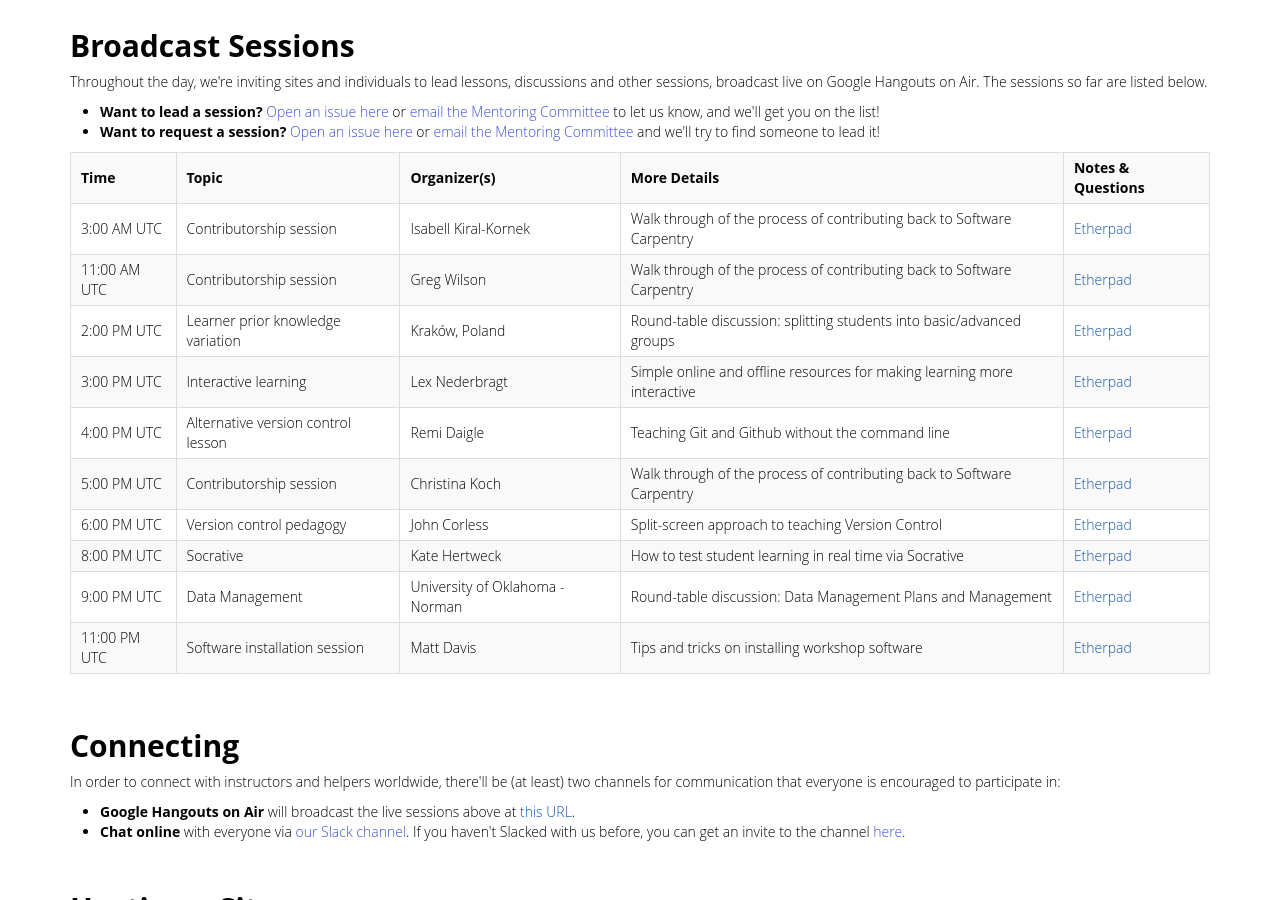
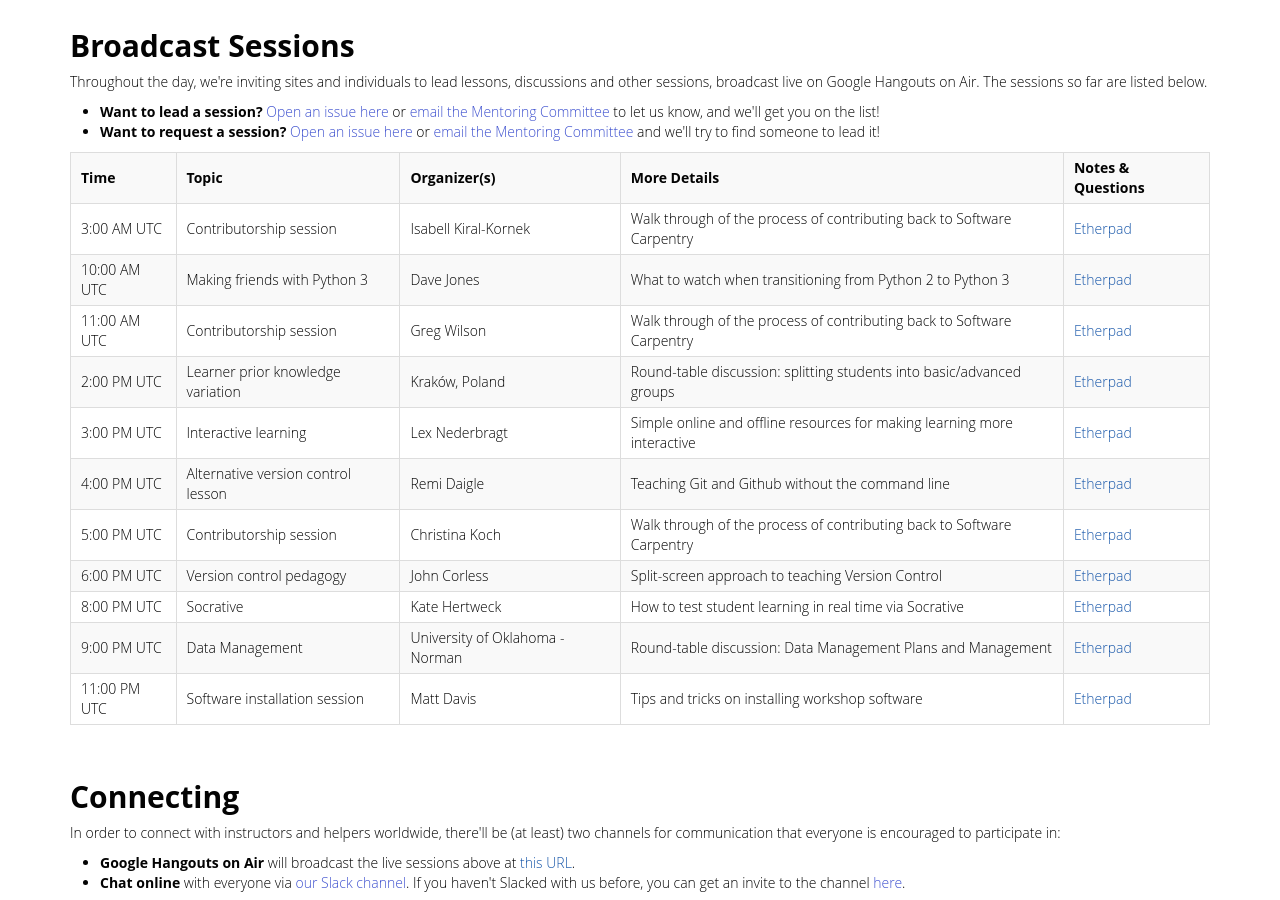
Before and after one commit to swcarpentry/instructor-retreat-2015, a Jekyll site: the page built from index.html, in a window 1280 px wide and 900 px high, scrolled down 411 px. Built offline with Jekyll 4.4.1, drawn with Linux system fonts in a browser that asks for light colours; a script that is not in the unit is left out.

Commit message:
Added Dave Jones Python 3 session to the global broadcast session

```diff
--- a/_includes/schedule.html
+++ b/_includes/schedule.html
@@ -19,6 +19,13 @@
             <td>Contributorship session</td>
             <td>Isabell Kiral-Kornek</td>
             <td>Walk through of the process of contributing back to Software Carpentry</td>
+            <td><a href=''>Etherpad</a></td>
+        </tr>
+        <tr>
+            <td>10:00 AM UTC</td>
+            <td>Making friends with Python 3</td>
+            <td>Dave Jones</td>
+            <td>What to watch when transitioning from Python 2 to Python 3</td>
             <td><a href=''>Etherpad</a></td>
         </tr>
         <tr>
```
